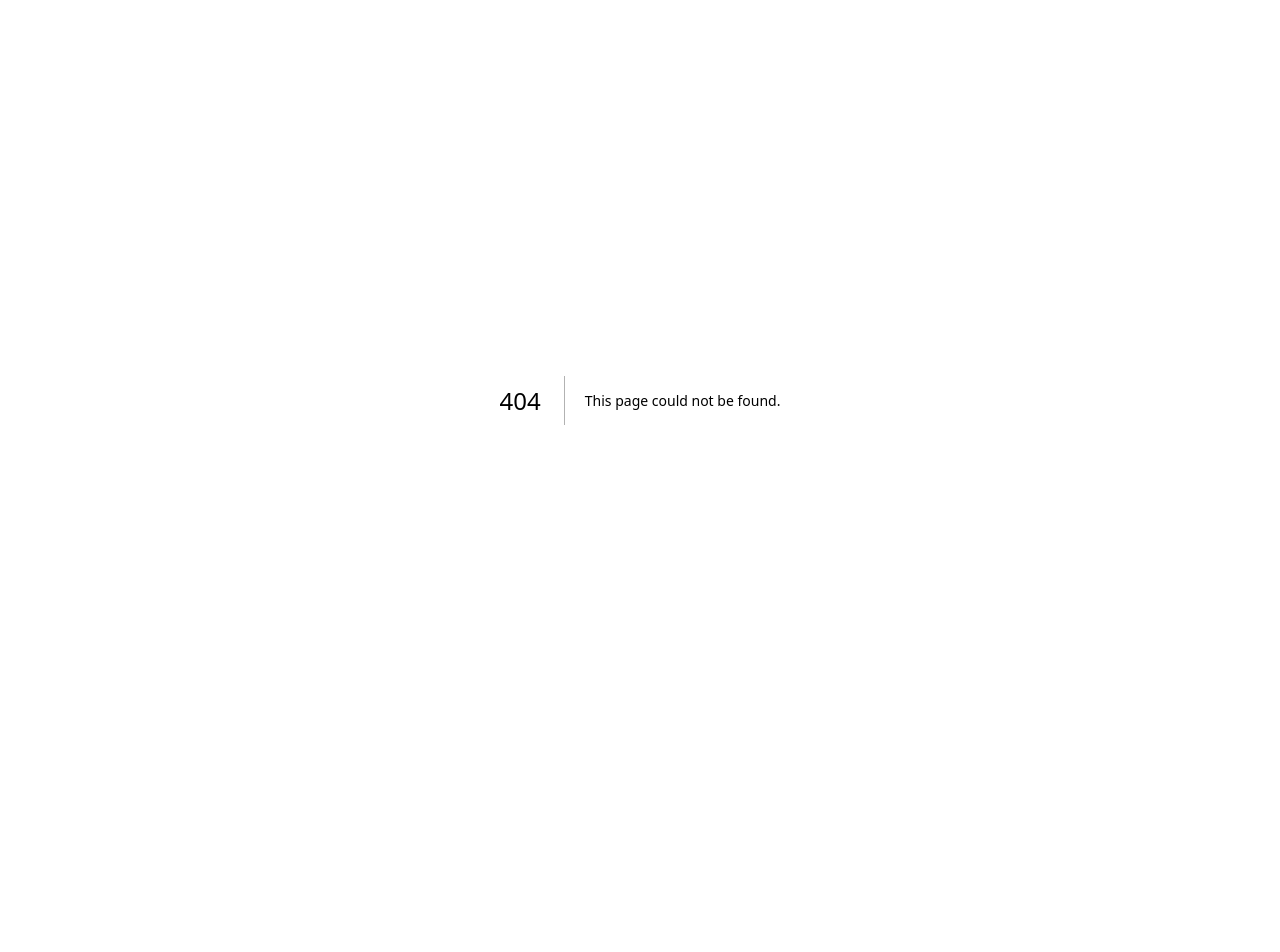
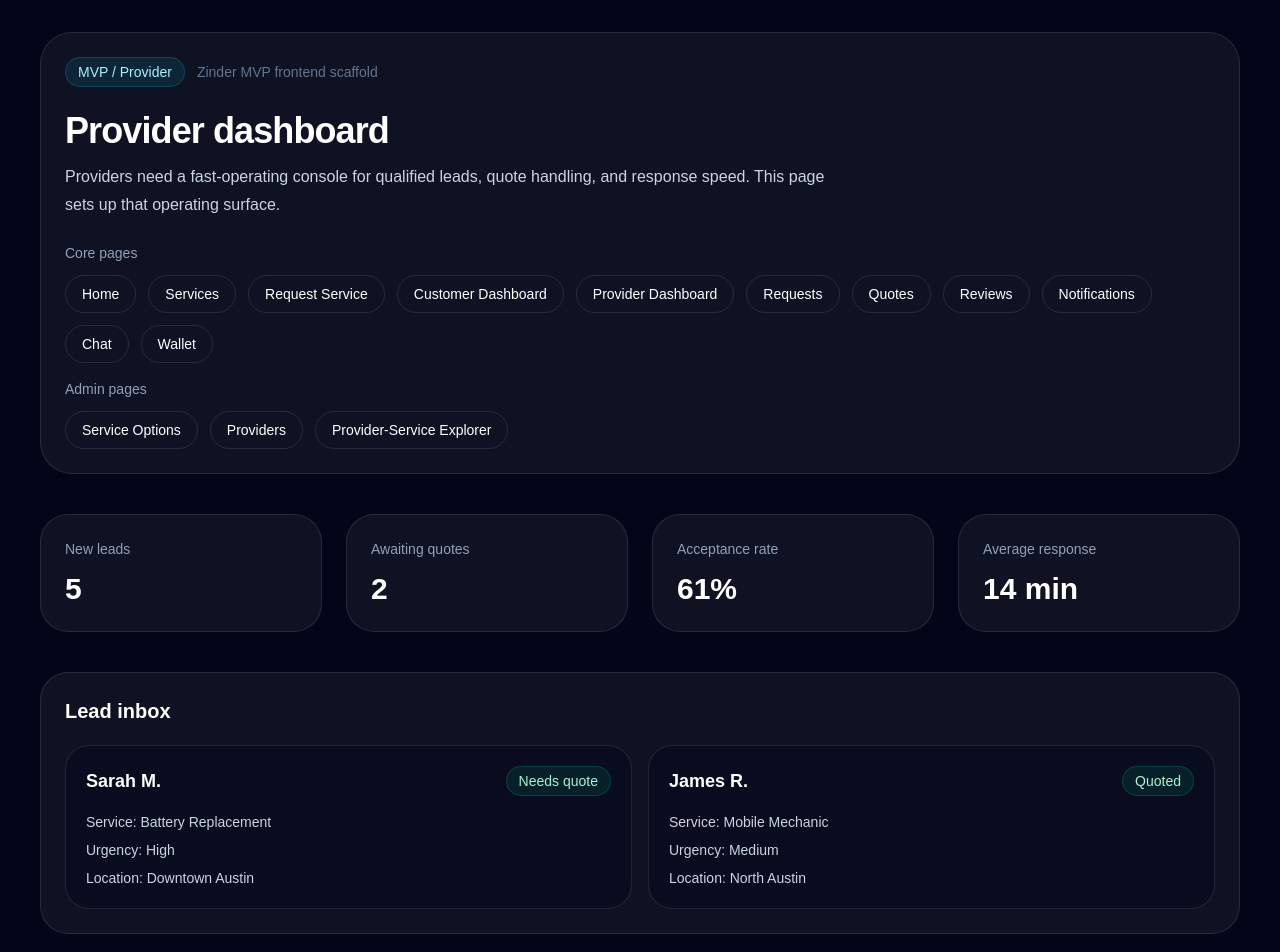
Before and after one commit to alcho22/zinder-mvp, a Next.js app: page /dashboard/provider in a window 1280 px wide. Before the commit this address had no page. Shown: the top 952 px of the page. Before the commit the page ends 800 px from the top, so only its background shows below. Built offline with nearby package versions, Linux system fonts and the light colour scheme.

Commit message:
Update src/app/dashboard/provider/page.tsx

```diff
--- /dev/null
+++ b/src/app/dashboard/provider/page.tsx
@@ -0,0 +1,49 @@
+import { AppShell } from "@/components/app-shell";
+import { providerLeads } from "@/data/marketplace";
+
+export default function ProviderDashboardPage() {
+  return (
+    <AppShell
+      eyebrow="MVP / Provider"
+      title="Provider dashboard"
+      description="Providers need a fast-operating console for qualified leads, quote handling, and response speed. This page sets up that operating surface."
+    >
+      <section className="grid gap-6 lg:grid-cols-4">
+        <Metric title="New leads" value="5" />
+        <Metric title="Awaiting quotes" value="2" />
+        <Metric title="Acceptance rate" value="61%" />
+        <Metric title="Average response" value="14 min" />
+      </section>
+
+      <section className="rounded-[28px] border border-white/10 bg-white/5 p-6">
+        <h2 className="text-xl font-semibold text-white">Lead inbox</h2>
+        <div className="mt-5 grid gap-4 lg:grid-cols-2">
+          {providerLeads.map((lead) => (
+            <div key={`${lead.customer}-${lead.service}`} className="rounded-3xl border border-white/10 bg-slate-950/40 p-5">
+              <div className="flex items-center justify-between gap-3">
+                <div className="text-lg font-semibold text-white">{lead.customer}</div>
+                <div className="rounded-full border border-emerald-400/20 bg-emerald-400/10 px-3 py-1 text-sm text-emerald-200">
+                  {lead.status}
+                </div>
+              </div>
+              <div className="mt-4 space-y-2 text-sm text-slate-300">
+                <div>Service: {lead.service}</div>
+                <div>Urgency: {lead.urgency}</div>
+                <div>Location: {lead.location}</div>
+              </div>
+            </div>
+          ))}
+        </div>
+      </section>
+    </AppShell>
+  );
+}
+
+function Metric({ title, value }: { title: string; value: string }) {
+  return (
+    <div className="rounded-[28px] border border-white/10 bg-white/5 p-6">
+      <div className="text-sm text-slate-400">{title}</div>
+      <div className="mt-3 text-3xl font-bold text-white">{value}</div>
+    </div>
+  );
+}
```
